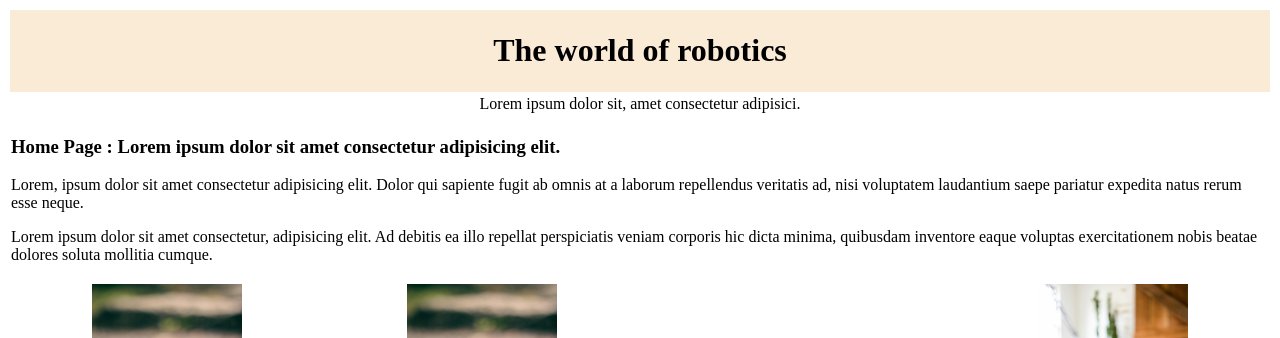
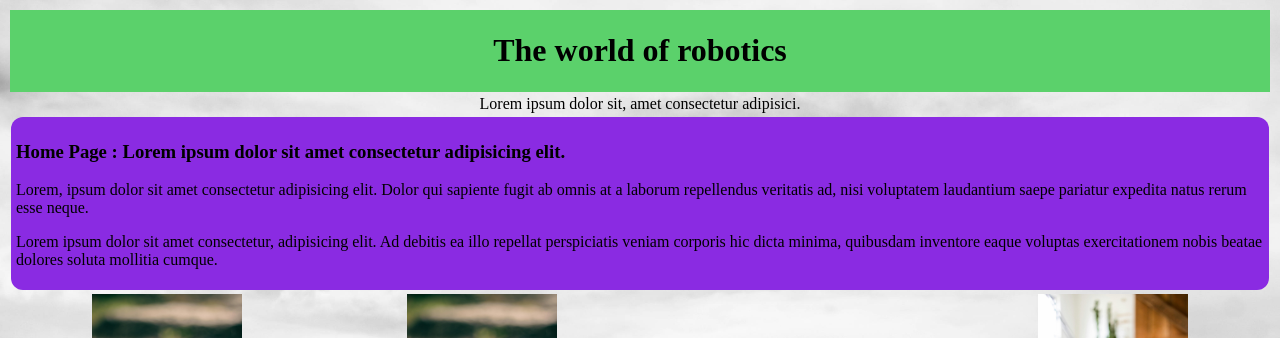
Before and after one commit to ni-th/icet-day05, a plain HTML site: page index.html in a window 1280 px wide. Shown: the top 338 px of the page. Drawn offline with Linux system fonts and the light colour scheme; grey boxes are pictures that could not be loaded.

Commit message:
third commit

```diff
--- a/index.html
+++ b/index.html
@@ -6,7 +6,7 @@
     <title>Document</title>
     <link rel="stylesheet" href="style.css">
 </head>
-<body>
+<body id="background">
     <table border="0" width="100%">
         <tr>
             <td colspan="4" class="bg-green"><center><h1>The world of robotics</h1></center></td>
@@ -16,9 +16,11 @@
         </tr>
         <tr>
             <td colspan="4">
-                <h3>Home Page : Lorem ipsum dolor sit amet consectetur adipisicing elit.</h3>
-                <p>Lorem, ipsum dolor sit amet consectetur adipisicing elit. Dolor qui sapiente fugit ab omnis at a laborum repellendus veritatis ad, nisi voluptatem laudantium saepe pariatur expedita natus rerum esse neque.</p>
-                <p>Lorem ipsum dolor sit amet consectetur, adipisicing elit. Ad debitis ea illo repellat perspiciatis veniam corporis hic dicta minima, quibusdam inventore eaque voluptas exercitationem nobis beatae dolores soluta mollitia cumque.</p>
+                <div class="group01">
+                    <h3>Home Page : Lorem ipsum dolor sit amet consectetur adipisicing elit.</h3>
+                    <p>Lorem, ipsum dolor sit amet consectetur adipisicing elit. Dolor qui sapiente fugit ab omnis at a laborum repellendus veritatis ad, nisi voluptatem laudantium saepe pariatur expedita natus rerum esse neque.</p>
+                    <p>Lorem ipsum dolor sit amet consectetur, adipisicing elit. Ad debitis ea illo repellat perspiciatis veniam corporis hic dicta minima, quibusdam inventore eaque voluptas exercitationem nobis beatae dolores soluta mollitia cumque.</p>
+                </div>
             </td>
         </tr>
         <tr>
--- a/style.css
+++ b/style.css
@@ -1,3 +1,18 @@
 .bg-green{
-    background-color: antiquewhite;
+    background-color: rgb(91, 209, 107);
 }
+#background{
+    background-image: url(img/background.jpg);
+    background-size: cover;
+    background-repeat: no-repeat;
+    background-attachment: fixed;
+    background-position: center;
+
+}
+
+.group01{
+    background-color: blueviolet;
+    border: 1px;
+    border-radius: 12px;
+    padding: 5px;
+}
```
Also changed, not shown: img/background.jpg (added).
